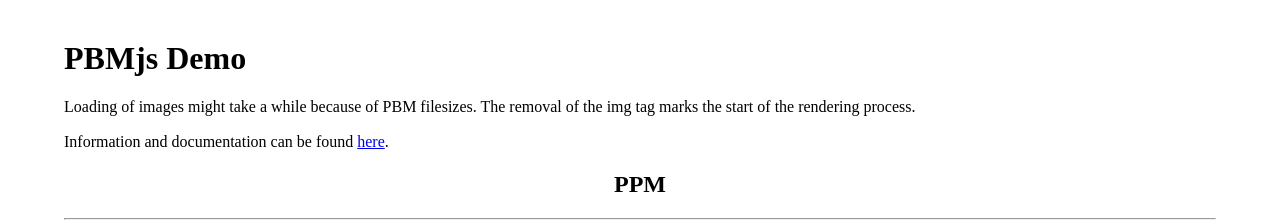
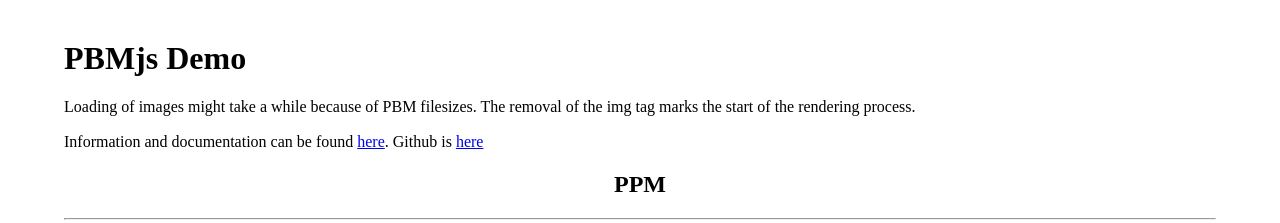
Before and after one commit to b12f/PBMjs, a plain HTML site: page index.html in a window 1280 px wide. Shown: the top 223 px of the page. Drawn offline with nearby package versions, Linux system fonts and the light colour scheme; no server answers.

Commit message:
Updated readme

```diff
--- a/index.html
+++ b/index.html
@@ -30,7 +30,7 @@
 <div class="wrap">
 	<h1>PBMjs Demo</h1>
 	<p>Loading of images might take a while because of PBM filesizes. The removal of the img tag marks the start of the rendering process.</p>
-	<p>Information and documentation can be found <a href="http://playground.benjaminbaedorf.com/#pbmjs/1">here</a>.</p>
+	<p>Information and documentation can be found <a href="http://playground.benjaminbaedorf.com/#pbmjs/1">here</a>. Github is <a href="https://github.com/b12f/PBMjs">here</a></p>
 	<h2>PPM</h2>
 	<hr />
 	<img src="img/koeien.ppm" /> <br />
```
